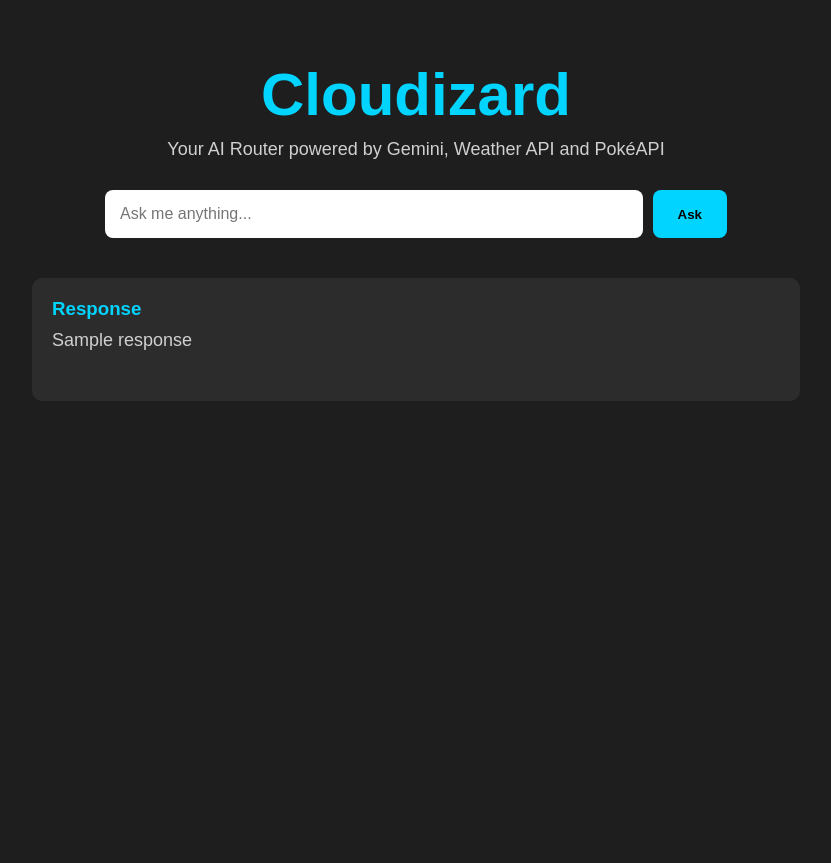
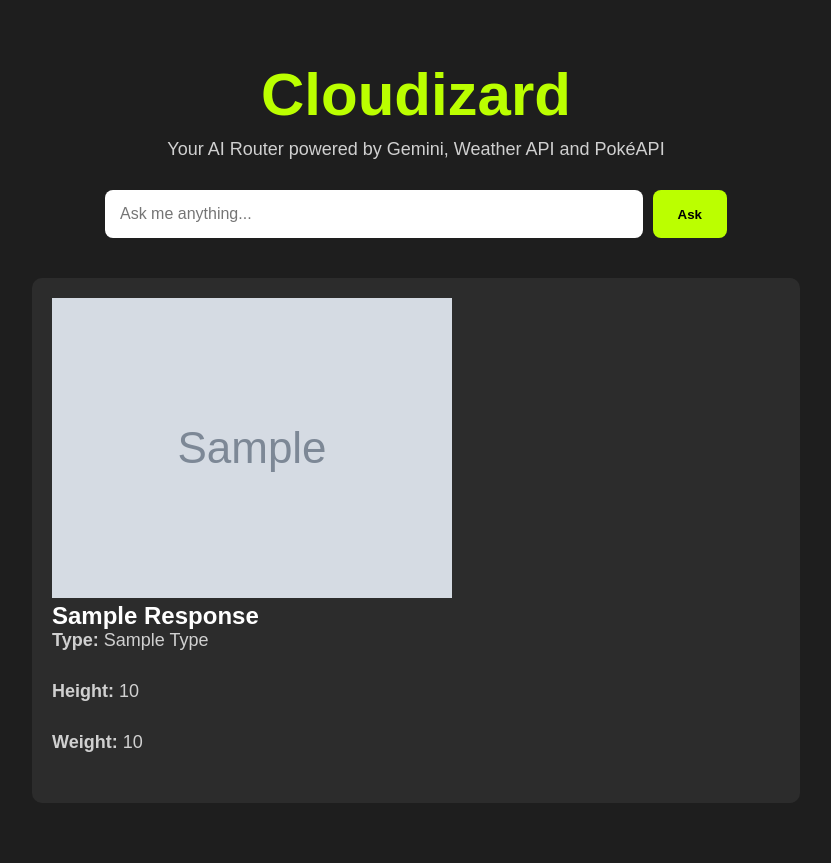
Before and after one commit to AdvaitZeroSix/Cloudizard, a Flask app: template templates/index.html in a window 1280 px wide. Shown: the whole page, without its empty margins (224-1055 px from the left). Before the commit the page ends 401 px from the top, so only its background shows below. Run offline with Flask 3, Linux system fonts and the light colour scheme; the template is opened without the code that fills it: most values are stand-ins (such as "Sample title", 1, 10 or a date in 2020); grey boxes marked "Sample" are stand-in pictures.

Commit message:
made html show the data properly and color changes in the webpage

```diff
--- a/app.py
+++ b/app.py
@@ -1,6 +1,84 @@
+import requests
 from flask import Flask, render_template, request
 
 app = Flask(__name__)
+
+
+def get_weather(query):
+    return "Weather API will be called here."
+
+
+def get_pokemon(query):
+
+    pokemon = query.split()[-1].lower()
+
+    url = f"https://pokeapi.co/api/v2/pokemon/{pokemon}"
+
+    response = requests.get(url)
+    data=response.json()
+    name=data["name"]
+    height=data["height"]
+    weight=data["weight"]
+    image=data["sprites"]["front_default"]
+    pokemon_type=data["types"][0]["type"]["name"]
+
+    return {
+    "name": name,
+    "height": height,
+    "weight": weight,
+    "image": image,
+    "type": pokemon_type
+}
+
+
+def get_gemini(query):
+    return "Gemini API will be called here."
+
+
+def route_query(query):
+
+    query = query.lower()
+
+    weather_keywords = [
+        "weather",
+        "temperature",
+        "forecast",
+        "rain",
+        "humidity",
+        "wind"
+    ]
+
+    pokemon_keywords = [
+    "pokemon",
+    "pikachu",
+    "charizard",
+    "bulbasaur",
+    "squirtle",
+    "charmander",
+    "eevee",
+    "mew",
+    "mewtwo",
+    "gengar",
+    "lucario",
+    "greninja",
+    "snorlax",
+    "gyarados",
+    "dragonite",
+    "lapras",
+    "ditto",
+    "rayquaza",
+    "garchomp"
+    ]
+
+    if any(word in query for word in weather_keywords):
+        return get_weather(query)
+
+    elif any(word in query for word in pokemon_keywords):
+        return get_pokemon(query)
+
+    else:
+        return get_gemini(query)
+
 
 @app.route("/", methods=["GET", "POST"])
 def home():
@@ -11,11 +89,13 @@
 
         user_query = request.form["query"]
 
-        print(user_query)
+        response = route_query(user_query)
 
-        response = user_query
+    return render_template(
+        "index.html",
+        response=response
+    )
 
-    return render_template("index.html", response=response)
 
 if __name__ == "__main__":
     app.run(debug=True)
--- a/static/style.css
+++ b/static/style.css
@@ -28,7 +28,7 @@
 
     font-size:60px;
 
-    color:#00d4ff;
+    color:#bbff00;
 
     margin-bottom:10px;
 
@@ -76,7 +76,7 @@
 
     border-radius:8px;
 
-    background:#00d4ff;
+    background:#bbff00;
 
     color:black;
 
@@ -88,7 +88,7 @@
 
 button:hover{
 
-    background:#33ddff;
+    background:#bbff00;
 
 }
 
@@ -110,6 +110,6 @@
 
     margin-bottom:10px;
 
-    color:#00d4ff;
+    color:#bbff00;
 
 }
--- a/templates/index.html
+++ b/templates/index.html
@@ -39,9 +39,15 @@
 
         <div class="response">
 
-            <h3>Response</h3>
+            <img src="{{ response.image }}" alt="Pokemon Image">
 
-            <p>{{ response }}</p>
+            <h2>{{ response.name.title() }}</h2>
+
+            <p><strong>Type:</strong> {{ response.type.title() }}</p>
+
+            <p><strong>Height:</strong> {{ response.height }}</p>
+
+            <p><strong>Weight:</strong> {{ response.weight }}</p>
 
         </div>
 
```
